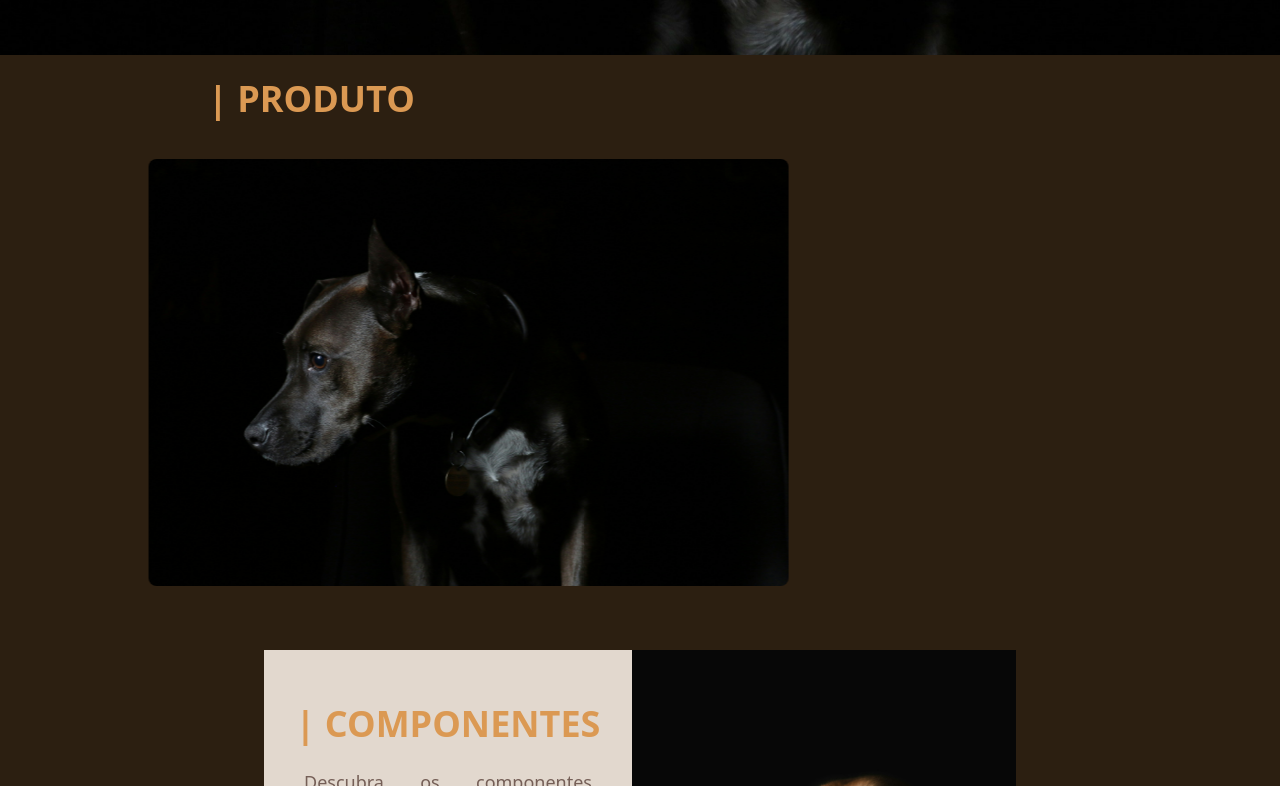
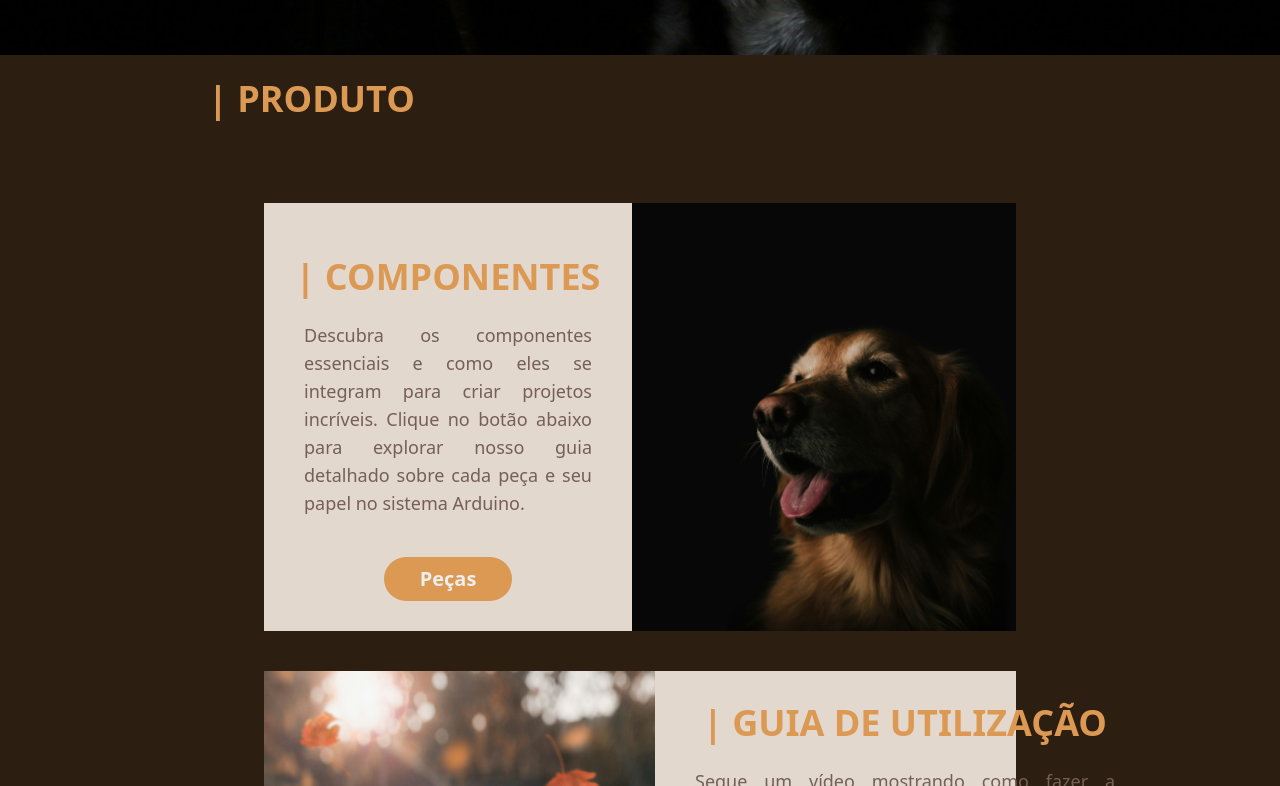
Before and after one commit to AllyAwada/TechPet, a React (Vite) app: page /produto in a window 1280 px wide. Shown: the part 745-1531 px from the top of the page. Built offline with nearby package versions, Linux system fonts and the light colour scheme.

Commit message:
Produto invalido

```diff
--- a/src/pages/Produto.jsx
+++ b/src/pages/Produto.jsx
@@ -1,34 +1,7 @@
-import React, { useState, useEffect } from 'react';
+import React from 'react';
 import { Link } from 'react-router-dom';
 
 const Produto = () => {
-  const slides = [
-    {
-      img: 'o.jpg',
-    },
-    {
-      img: '/produto/dog2.jpg', // Imagem para Desktop
-    },
-    {
-      img: 'o.jpg',
-    },
-    {
-      img: '/produto/dog2.jpg', // Imagem para Mobile
-    },
-  ];
-
-  const [currentSlide, setCurrentSlide] = useState(0);
-
-  useEffect(() => {
-    const slideInterval = setInterval(() => {
-      setCurrentSlide((prevSlide) =>
-        prevSlide === slides.length - 1 ? 0 : prevSlide + 1
-      );
-    }, 3000); // Troca de slide a cada 3 segundos
-
-    return () => clearInterval(slideInterval); // Limpa o intervalo ao desmontar o componente
-  }, [slides.length]);
-
   return (
     <section className="w-full relative bg-fundo">
       {/* Seção da imagem de fundo */}
@@ -42,18 +15,7 @@ const Produto = () => {
       </div>
 
       {/* Conteúdo abaixo da imagem */}
-      <h2 className='text-titulo text-2xl font-bold ml-10 my-6 xl:text-4xl xl:mb-10 xl:mx-52 2xl:mx-96'>| Produto</h2>
-      <div className="relative w-full flex justify-center mx-auto overflow-hidden rounded-lg">
-        <div className="flex transition-transform duration-500" style={{ transform: `translateX(-${currentSlide * 100}%)` }}>
-          {slides.map((slide, index) => (
-            <div key={index} className="w-full flex-shrink-0 flex justify-center">
-              <div className="w-1/2">
-                <img src={slide.img} alt={slide.title} className="w-full h-auto object-cover rounded-lg mx-auto" />
-              </div>
-            </div>
-          ))}
-        </div>
-      </div>
+      <h2 className='text-titulo text-2xl font-bold ml-10 mt-6 xl:text-4xl xl:mb-5 xl:mx-52 2xl:mx-96'>| Produto</h2>
 
       {/* Parte do Produto */}
       <div className='mx-4 p-6 xl:mx-60 text-justify 2xl:mx-96'>
@@ -83,7 +45,7 @@ const Produto = () => {
             <p className='text-paragrafo xl:text-lg px-10 py-6'>
               Segue um vídeo mostrando como fazer a configuração e o funcionamento do nosso produto.
             </p>
-            <iframe className="p-6" width="500" height="320" src="https://www.youtube.com/embed/EMiDYIVhpKA?si=0PemOD0xQqz6yvA9" title="YouTube video player" frameborder="0" allow="accelerometer; autoplay; clipboard-write; encrypted-media; gyroscope; picture-in-picture; web-share" referrerpolicy="strict-origin-when-cross-origin" allowfullscreen></iframe>
+            <iframe className="p-6" width="500" height="320" src="https://www.youtube.com/embed/EMiDYIVhpKA?si=0PemOD0xQqz6yvA9" title="YouTube video player" frameborder="0" allow="accelerometer; autoplay; clipboard-write; encrypted-media; gyroscope; picture-in-picture; web-share" referrerpolicy="strict-origin-when-cross-origin" allowFullScreen></iframe>
           </div>
         </div>
 
@@ -94,12 +56,11 @@ const Produto = () => {
               </h2>
               <p className='order-1 text-paragrafo xl:text-lg px-10 py-6'>Assista a uma breve gameplay de um jogo desenvolvido por nossa equipe.
               </p>
-              <iframe className="order-1 mx-auto pb-8" width="500" height="320" src="https://www.youtube.com/embed/RNHrcgtAneU?si=rrY8dksTLT8PKn1H" title="YouTube video player" frameborder="0" allow="accelerometer; autoplay; clipboard-write; encrypted-media; gyroscope; picture-in-picture; web-share" referrerpolicy="strict-origin-when-cross-origin" allowfullscreen></iframe>
+              <iframe className="order-1 mx-auto pb-8" width="500" height="320" src="https://www.youtube.com/embed/RNHrcgtAneU?si=rrY8dksTLT8PKn1H" title="YouTube video player" frameborder="0" allow="accelerometer; autoplay; clipboard-write; encrypted-media; gyroscope; picture-in-picture; web-share" referrerpolicy="strict-origin-when-cross-origin" allowFullScreen></iframe>
             </div>
             <img className='order-0 w-96 h-auto' src="/produto/dog5.png" alt="Imagem decorativa" />
           </div>
         </div>
-
       </div>
     </section>
   );
```
Also changed, not shown: public/Pecas/peltier.png (deleted).
